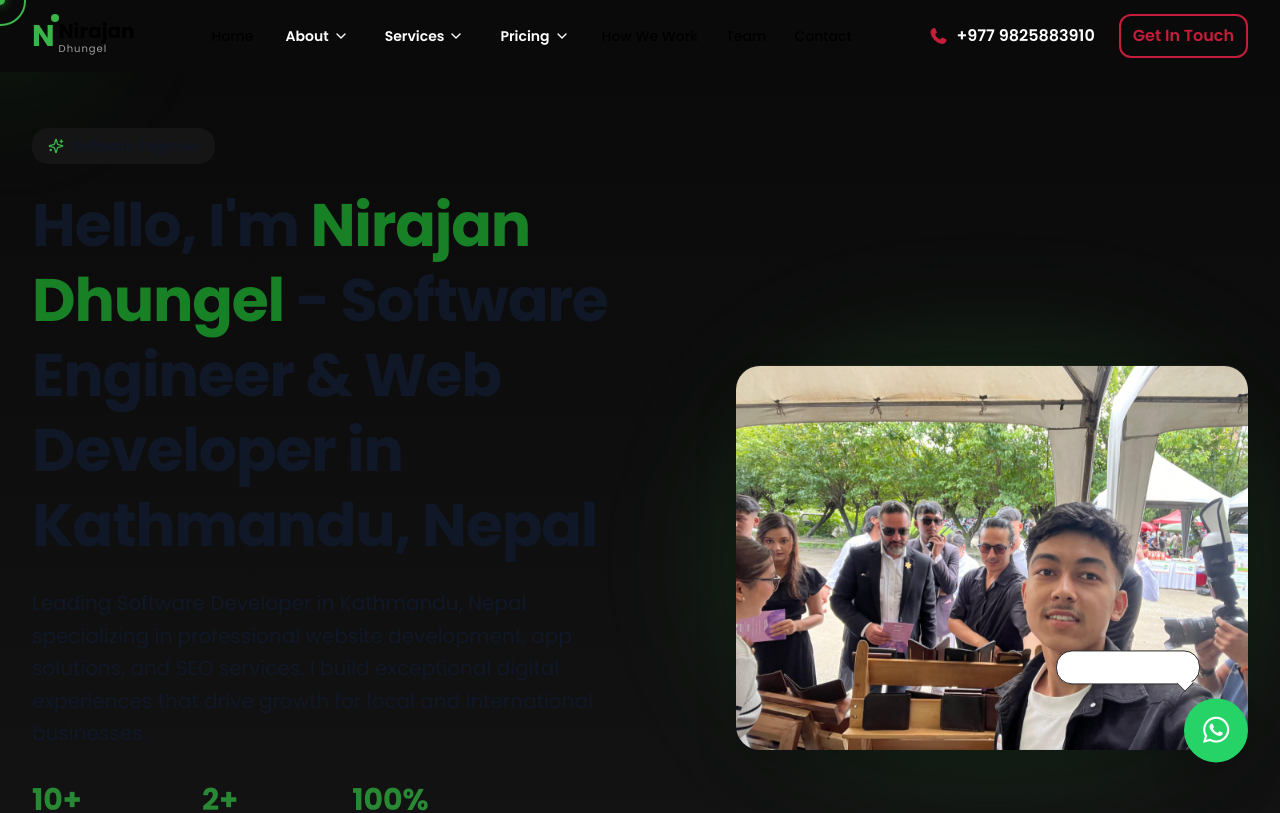
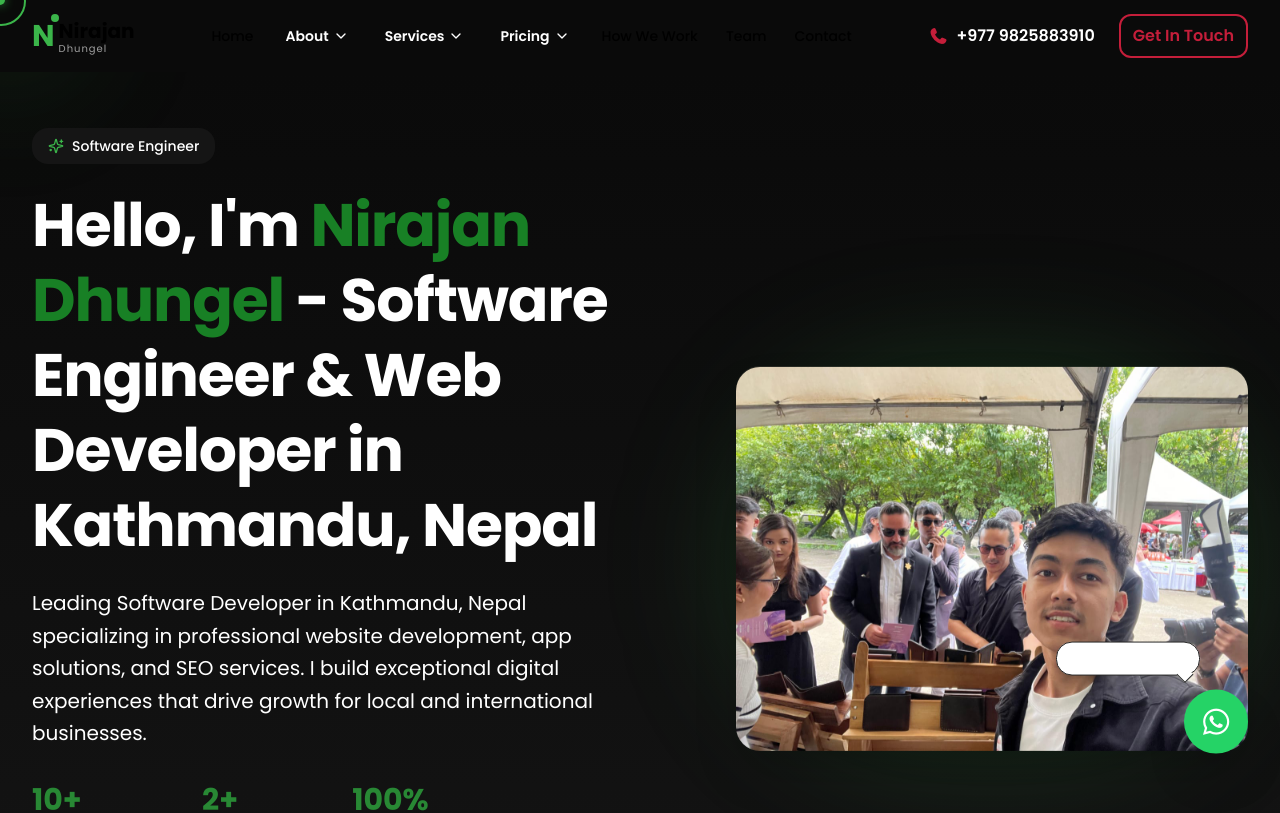
Before and after one commit to nirajandhungel/Nirajan, a Next.js app: page / in a window 1280 px wide. Shown: the top 813 px of the page. Built offline with nearby package versions, Linux system fonts and the light colour scheme.

Commit message:
feat(layout): simplify layout styles and enhance accessibility with background and text color adjustments

```diff
--- a/src/app/layout.tsx
+++ b/src/app/layout.tsx
@@ -322,9 +322,8 @@ export default function RootLayout({
 
       <body className={`
         font-sans antialiased
-        bg-linear-to-br from-blue-50 via-white to-emerald-50
-        dark:from-gray-900 dark:via-gray-800 dark:to-gray-900
-        text-gray-900 dark:text-gray-100
+        bg-background
+        text-foreground
         min-h-screen
       `}>
         {/* ========== ACCESSIBILITY SKIP LINK ========== */}
--- a/src/app/page.tsx
+++ b/src/app/page.tsx
@@ -1,23 +1,22 @@
 import { HeroSection } from "../components/hero-section"
 import { ServicesSection } from "../components/services-section"
 import { SolutionsSection } from "../components/solutions-section"
-import { CTASection } from "../components/cta-section"
 import Expertise from "../components/expertise"
-import Testimony from "../components/testimony"
-import FAQ from "../components/FAQ"
+import { ProcessSection } from "../components/process-section"
+import { SelectedWorkSection } from "../components/selected-work-section"
+import { ContactCTA } from "../components/contact-cta"
 
 
 export default function Home() {
   return (
-    <main className="min-h-screen">
-
+    <main className="min-h-screen bg-background">
       <HeroSection />
       <ServicesSection />
-      <Expertise/>
+      <SelectedWorkSection />
+      <ProcessSection />
+      <Expertise />
       <SolutionsSection />
-      <Testimony/>
-      <FAQ></FAQ>
-      <CTASection />
+      <ContactCTA />
     </main>
   )
 }
```
